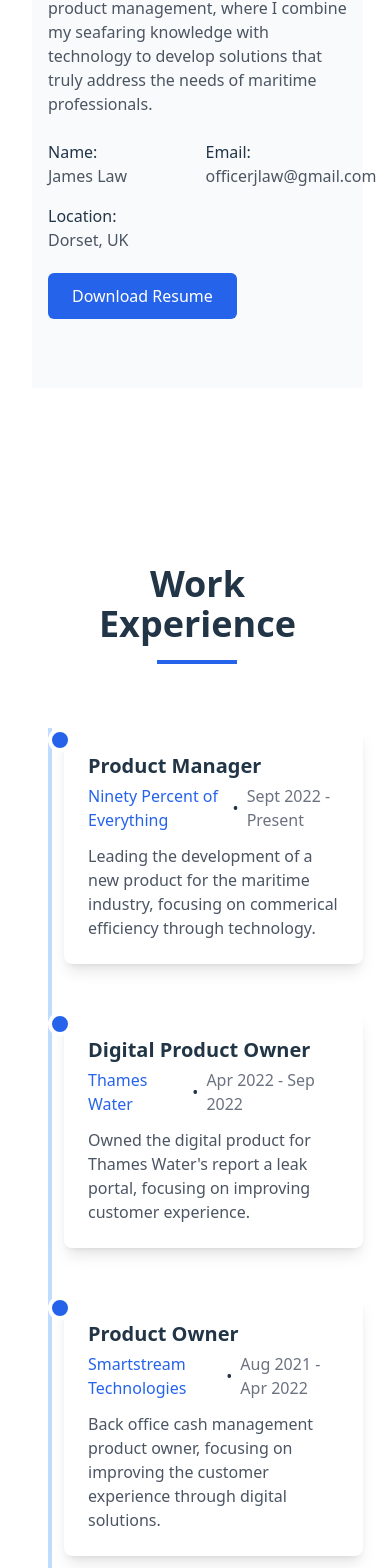
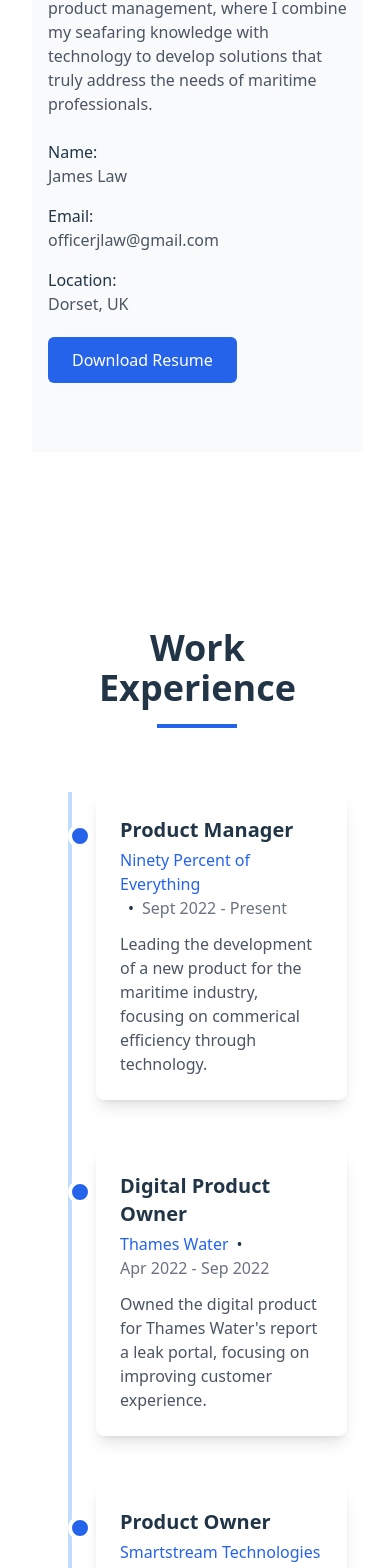
Before and after one commit to James1Law/my-portfolio, a React (Vite) app: page / in a window 390 px wide. Shown: the part 1532-3100 px from the top of the page. Built offline with nearby package versions, Linux system fonts and the light colour scheme.

Commit message:
timeline updates

```diff
--- a/src/sections/About.jsx
+++ b/src/sections/About.jsx
@@ -37,14 +37,14 @@
               technology to develop solutions that truly address the needs of maritime professionals.
             </p>
 
-            <div className="grid grid-cols-2 gap-4">
+            <div className="grid grid-cols-1 sm:grid-cols-2 gap-4">
               <div>
                 <p className="font-medium dark:text-white">Name:</p>
                 <p className="text-gray-600 dark:text-gray-300">James Law</p>
               </div>
               <div>
                 <p className="font-medium dark:text-white">Email:</p>
-                <p className="text-gray-600 dark:text-gray-300">officerjlaw@gmail.com</p>
+                <p className="text-gray-600 dark:text-gray-300 break-words">officerjlaw@gmail.com</p>
               </div>
               <div>
                 <p className="font-medium dark:text-white">Location:</p>
--- a/src/sections/Experience.jsx
+++ b/src/sections/Experience.jsx
@@ -56,7 +56,7 @@
 
         <div className="relative">
           {/* Timeline line */}
-          <div className="absolute left-0 md:left-1/2 transform md:-translate-x-1/2 h-full w-1 bg-blue-200 dark:bg-blue-800"></div>
+          <div className="absolute left-5 md:left-1/2 transform md:-translate-x-1/2 h-full w-1 bg-blue-200 dark:bg-blue-800"></div>
 
           {/* Experience items */}
           {experiences.map((exp, index) => (
@@ -66,18 +66,18 @@
               whileInView={{ opacity: 1, y: 0 }}
               viewport={{ once: true }}
               transition={{ duration: 0.5, delay: index * 0.1 }}
-              className={`relative flex flex-col md:flex-row items-center mb-12 ${
+              className={`relative flex flex-col md:flex-row items-start md:items-center mb-12 ${
                 index % 2 === 0 ? 'md:flex-row-reverse' : ''
               }`}
             >
               {/* Timeline dot */}
-              <div className="absolute left-0 md:left-1/2 transform md:-translate-x-1/2 w-6 h-6 rounded-full bg-blue-600 z-10 border-4 border-white dark:border-gray-800"></div>
+              <div className="absolute left-5 md:left-1/2 transform md:-translate-x-1/2 top-8 md:top-auto w-6 h-6 rounded-full bg-blue-600 z-10 border-4 border-white dark:border-gray-800"></div>
 
               {/* Content */}
-              <div className="w-full md:w-5/12 ml-8 md:ml-0 md:px-8">
+              <div className="w-full md:w-5/12 pl-12 md:pl-0 md:px-8">
                 <div className="bg-white dark:bg-gray-800 p-6 rounded-lg shadow-lg">
                   <h3 className="text-xl font-bold mb-1 dark:text-white">{exp.title}</h3>
-                  <div className="flex items-center mb-3">
+                  <div className="flex flex-wrap items-center mb-3">
                     <span className="text-blue-600 dark:text-blue-400 font-medium">{exp.company}</span>
                     <span className="mx-2 dark:text-gray-400">•</span>
                     <span className="text-gray-500 dark:text-gray-400">{exp.period}</span>
@@ -87,7 +87,7 @@
               </div>
 
               {/* Empty space for alignment */}
-              <div className="w-full md:w-5/12"></div>
+              <div className="hidden md:block w-full md:w-5/12"></div>
             </motion.div>
           ))}
         </div>
```
